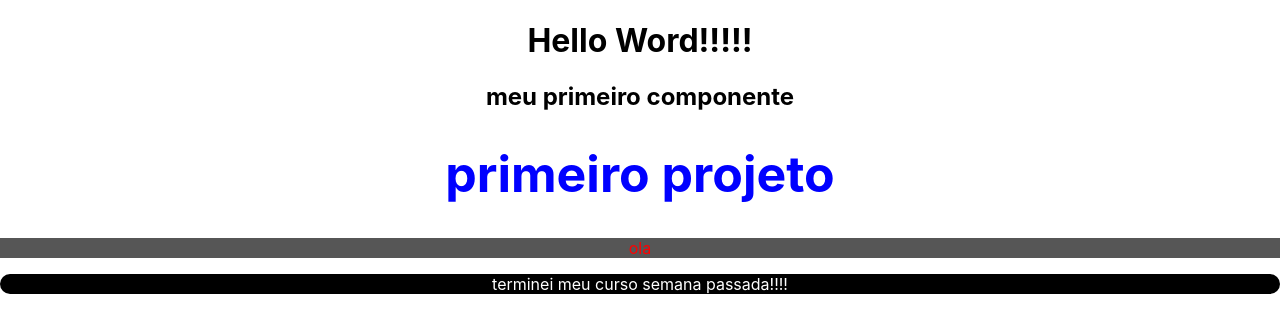
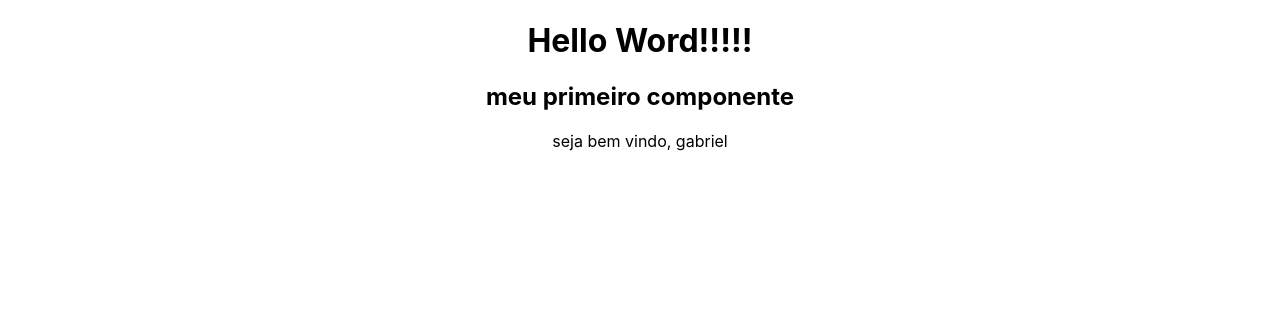
Before and after one commit to gabrielpassos2008/curso-React, a React (Create React App) app in the folder primeiro-react/: page / in a window 1280 px wide. Shown: the top 332 px of the page. Built offline with nearby package versions, Linux system fonts and the light colour scheme.

Commit message:
- criando um novo componente para usar a props.

```diff
--- a/primeiro-react/src/App.js
+++ b/primeiro-react/src/App.js
@@ -1,13 +1,14 @@
 import logo from './logo.svg';
 import './App.css';
 import HelloWord from './components/HelloWord';
+import BemVindo from './components/BemVindo';
 
 function App() {
   const name = "gabriel"
   return (
     <div className="App">
-
       <HelloWord></HelloWord>
+      <BemVindo nome="gabriel"></BemVindo>
     </div>
   );
 }
--- /dev/null
+++ b/primeiro-react/src/components/BemVindo.js
@@ -0,0 +1,9 @@
+function BemVindo(props){
+    return(
+        <div>
+            <p> seja bem vindo, {props.nome}</p>
+        </div>
+    )
+}
+
+export default BemVindo
--- a/primeiro-react/src/components/HelloWord.js
+++ b/primeiro-react/src/components/HelloWord.js
@@ -5,7 +5,7 @@ function HelloWord(){
         <div>
             <h1>Hello Word!!!!!</h1>
             <h2>meu primeiro componente</h2>
-            <Frase></Frase>
+
         </div>
     );
 }
```
